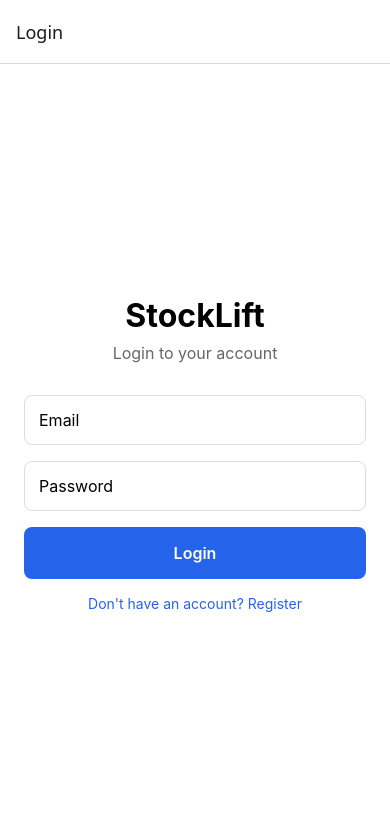
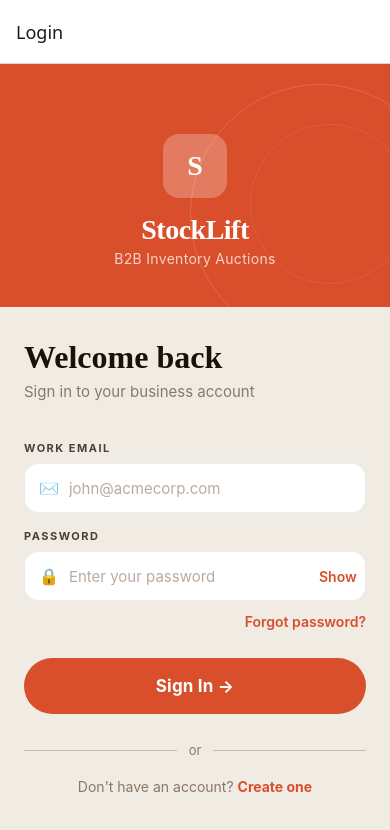
Before and after one commit to ankhigupta/StockLift, a React Native app in the folder frontend/: screen /Login in a window 390 px wide. Shown: the top 830 px of the page. Built offline with nearby package versions, Linux system fonts and the light colour scheme.

Commit message:
added login screen ui

```diff
--- a/frontend/src/screens/LoginScreen.jsx
+++ b/frontend/src/screens/LoginScreen.jsx
@@ -1,78 +1,340 @@
-import { useState } from "react";
+import React, { useState } from "react";
 import {
   View,
   Text,
   TextInput,
   TouchableOpacity,
   StyleSheet,
+  ScrollView,
+  StatusBar,
+  KeyboardAvoidingView,
   Alert,
-  ActivityIndicator,
+  Platform,
 } from "react-native";
 import { loginUser } from "../services/auth.service";
 
 export default function LoginScreen({ navigation }) {
   const [email, setEmail] = useState("");
   const [password, setPassword] = useState("");
+  const [showPassword, setShowPassword] = useState(false);
+  const [error, setError] = useState("");
   const [loading, setLoading] = useState(false);
 
   const handleLogin = async () => {
+    setError("");
+
     if (!email || !password) {
-      Alert.alert("Error", "Please fill in all fields");
+      setError("Please enter your email and password.");
       return;
     }
+
+    setLoading(true);
     try {
-      setLoading(true);
+
       await loginUser(email, password);
       navigation.replace("Main");
-    } catch (error) {
-      Alert.alert("Error", error.response?.data?.message || "Login failed");
+    } catch (err) {
+      setError(err.response?.data?.message || "Invalid email or password. Please try again.");
     } finally {
       setLoading(false);
     }
   };
 
   return (
-    <View style={styles.container}>
-      <Text style={styles.title}>StockLift</Text>
-      <Text style={styles.subtitle}>Login to your account</Text>
+    <KeyboardAvoidingView
+      style={{ flex: 1 }}
+      behavior={Platform.OS === "ios" ? "padding" : "height"}
+    >
+      <StatusBar barStyle="light-content" backgroundColor="#D94F2B" />
+      <ScrollView
+        style={styles.container}
+        bounces={false}
+        keyboardShouldPersistTaps="handled"
+        showsVerticalScrollIndicator={false}
+      >
 
+        {/* ORANGE HEADER */}
+        <View style={styles.header}>
+          <View style={styles.headerCircle} />
+          <View style={styles.headerCircle2} />
+          <View style={styles.logoBox}>
+            <Text style={styles.logoLetter}>S</Text>
+          </View>
+          <Text style={styles.brandName}>StockLift</Text>
+          <Text style={styles.brandSub}>B2B Inventory Auctions</Text>
+        </View>
+
+        {/* BODY */}
+        <View style={styles.body}>
+
+          <Text style={styles.welcomeTitle}>Welcome back</Text>
+          <Text style={styles.welcomeSub}>Sign in to your business account</Text>
+
+          {/* error banner */}
+          {error ? (
+            <View style={styles.errorBanner}>
+              <Text style={styles.errorText}>⚠️ {error}</Text>
+            </View>
+          ) : null}
+
+          <Text style={styles.fieldLabel}>WORK EMAIL</Text>
+          <View style={[
+            styles.inputWrapper,
+            error ? styles.inputError : null
+          ]}>
+            <Text style={styles.inputIcon}>✉️</Text>
             <TextInput
               style={styles.input}
-        placeholder="Email"
+              placeholder="john@acmecorp.com"
+              placeholderTextColor="#BBAB9F"
               value={email}
-        onChangeText={setEmail}
+              onChangeText={(text) => {
+                setEmail(text);
+                setError("");
+              }}
               keyboardType="email-address"
               autoCapitalize="none"
+              autoCorrect={false}
             />
+          </View>
+
+          <Text style={styles.fieldLabel}>PASSWORD</Text>
+          <View style={styles.inputWrapper}>
+            <Text style={styles.inputIcon}>🔒</Text>
             <TextInput
               style={styles.input}
-        placeholder="Password"
+              placeholder="Enter your password"
+              placeholderTextColor="#BBAB9F"
               value={password}
-        onChangeText={setPassword}
-        secureTextEntry
+              onChangeText={(text) => {
+                setPassword(text);
+                setError("");
+              }}
+              secureTextEntry={!showPassword}
+              autoCapitalize="none"
             />
+            <TouchableOpacity onPress={() => setShowPassword(!showPassword)}>
+              <Text style={styles.showToggle}>
+                {showPassword ? "Hide" : "Show"}
+              </Text>
+            </TouchableOpacity>
+          </View>
 
-      <TouchableOpacity style={styles.button} onPress={handleLogin} disabled={loading}>
-        {loading ? (
-          <ActivityIndicator color="#fff" />
-        ) : (
-          <Text style={styles.buttonText}>Login</Text>
-        )}
+          <TouchableOpacity style={styles.forgotRow}>
+            <Text style={styles.forgotText}>Forgot password?</Text>
           </TouchableOpacity>
 
-      <TouchableOpacity onPress={() => navigation.navigate("Register")}>
-        <Text style={styles.link}>Don't have an account? Register</Text>
+          <TouchableOpacity
+            style={[styles.signInButton, loading && styles.signInButtonDisabled]}
+            onPress={handleLogin}
+            disabled={loading}
+            activeOpacity={0.85}
+          >
+            <Text style={styles.signInText}>
+              {loading ? "Signing in..." : "Sign In →"}
+            </Text>
           </TouchableOpacity>
+
+          <View style={styles.dividerRow}>
+            <View style={styles.dividerLine} />
+            <Text style={styles.dividerText}>or</Text>
+            <View style={styles.dividerLine} />
           </View>
+
+          <TouchableOpacity
+            style={styles.registerRow}
+            onPress={() => navigation.navigate("Register")}
+          >
+            <Text style={styles.registerText}>
+              Don't have an account?{" "}
+              <Text style={styles.registerLink}>Create one</Text>
+            </Text>
+          </TouchableOpacity>
+
+        </View>
+      </ScrollView>
+    </KeyboardAvoidingView>
   );
 }
 
 const styles = StyleSheet.create({
-  container: { flex: 1, justifyContent: "center", padding: 24, backgroundColor: "#fff" },
-  title: { fontSize: 32, fontWeight: "bold", textAlign: "center", marginBottom: 8 },
-  subtitle: { fontSize: 16, color: "#666", textAlign: "center", marginBottom: 32 },
-  input: { borderWidth: 1, borderColor: "#ddd", borderRadius: 8, padding: 14, marginBottom: 16, fontSize: 16 },
-  button: { backgroundColor: "#2563eb", padding: 16, borderRadius: 8, alignItems: "center", marginBottom: 16 },
-  buttonText: { color: "#fff", fontSize: 16, fontWeight: "600" },
-  link: { color: "#2563eb", textAlign: "center", fontSize: 14 },
+  container: {
+    flex: 1,
+    backgroundColor: "#F0EBE3",
+  },
+  header: {
+    backgroundColor: "#D94F2B",
+    paddingTop: 70,
+    paddingBottom: 40,
+    alignItems: "center",
+    overflow: "hidden",
+    position: "relative",
+  },
+  headerCircle: {
+    position: "absolute",
+    width: 260,
+    height: 260,
+    borderRadius: 130,
+    borderWidth: 1,
+    borderColor: "rgba(255,255,255,0.15)",
+    right: -60,
+    top: 20,
+  },
+  headerCircle2: {
+    position: "absolute",
+    width: 160,
+    height: 160,
+    borderRadius: 80,
+    borderWidth: 1,
+    borderColor: "rgba(255,255,255,0.08)",
+    right: -20,
+    top: 60,
+  },
+  logoBox: {
+    width: 64,
+    height: 64,
+    borderRadius: 16,
+    backgroundColor: "rgba(255,255,255,0.25)",
+    alignItems: "center",
+    justifyContent: "center",
+    marginBottom: 16,
+  },
+  logoLetter: {
+    fontSize: 28,
+    fontWeight: "700",
+    color: "#FFFFFF",
+    fontFamily: Platform.OS === "ios" ? "Georgia" : "serif",
+  },
+  brandName: {
+    fontSize: 28,
+    fontWeight: "700",
+    color: "#FFFFFF",
+    fontFamily: Platform.OS === "ios" ? "Georgia" : "serif",
+    letterSpacing: -0.5,
+  },
+  brandSub: {
+    fontSize: 14,
+    color: "rgba(255,255,255,0.75)",
+    marginTop: 4,
+    letterSpacing: 0.3,
+  },
+  body: {
+    backgroundColor: "#F0EBE3",
+    padding: 24,
+    paddingTop: 32,
+    paddingBottom: 60,
+  },
+  welcomeTitle: {
+    fontSize: 32,
+    fontWeight: "800",
+    color: "#1A1208",
+    fontFamily: Platform.OS === "ios" ? "Georgia" : "serif",
+    marginBottom: 6,
+  },
+  welcomeSub: {
+    fontSize: 15,
+    color: "#8A7968",
+    marginBottom: 24,
+  },
+  errorBanner: {
+    backgroundColor: "#FFE5E5",
+    borderRadius: 12,
+    padding: 14,
+    marginBottom: 20,
+    borderWidth: 1,
+    borderColor: "#FFBBBB",
+  },
+  errorText: {
+    fontSize: 14,
+    color: "#C0392B",
+    lineHeight: 20,
+  },
+  fieldLabel: {
+    fontSize: 11,
+    fontWeight: "700",
+    color: "#4A3F35",
+    letterSpacing: 1.5,
+    marginBottom: 8,
+    marginTop: 16,
+  },
+  inputWrapper: {
+    flexDirection: "row",
+    alignItems: "center",
+    backgroundColor: "#FFFFFF",
+    borderRadius: 14,
+    borderWidth: 1.5,
+    borderColor: "rgba(0,0,0,0.08)",
+    paddingHorizontal: 14,
+    paddingVertical: 14,
+    gap: 10,
+  },
+  inputError: {
+    borderColor: "#D94F2B",
+    backgroundColor: "#FFF5F3",
+  },
+  inputIcon: {
+    fontSize: 16,
+  },
+  input: {
+    flex: 1,
+    fontSize: 15,
+    color: "#1A1208",
+  },
+  showToggle: {
+    fontSize: 14,
+    fontWeight: "600",
+    color: "#D94F2B",
+  },
+  forgotRow: {
+    alignItems: "flex-end",
+    marginTop: 12,
+    marginBottom: 28,
+  },
+  forgotText: {
+    fontSize: 14,
+    color: "#D94F2B",
+    fontWeight: "600",
+  },
+  signInButton: {
+    backgroundColor: "#D94F2B",
+    borderRadius: 50,
+    paddingVertical: 18,
+    alignItems: "center",
+  },
+  signInButtonDisabled: {
+    backgroundColor: "#E8A090",
+  },
+  signInText: {
+    fontSize: 17,
+    fontWeight: "700",
+    color: "#FFFFFF",
+    letterSpacing: 0.2,
+  },
+  dividerRow: {
+    flexDirection: "row",
+    alignItems: "center",
+    marginTop: 28,
+    gap: 12,
+  },
+  dividerLine: {
+    flex: 1,
+    height: 0.5,
+    backgroundColor: "#C9BDB3",
+  },
+  dividerText: {
+    fontSize: 13,
+    color: "#8A7968",
+  },
+  registerRow: {
+    alignItems: "center",
+    marginTop: 20,
+  },
+  registerText: {
+    fontSize: 14,
+    color: "#8A7968",
+  },
+  registerLink: {
+    color: "#D94F2B",
+    fontWeight: "700",
+  },
 });
```
Lines whose indentation alone changed are shown as unchanged.
